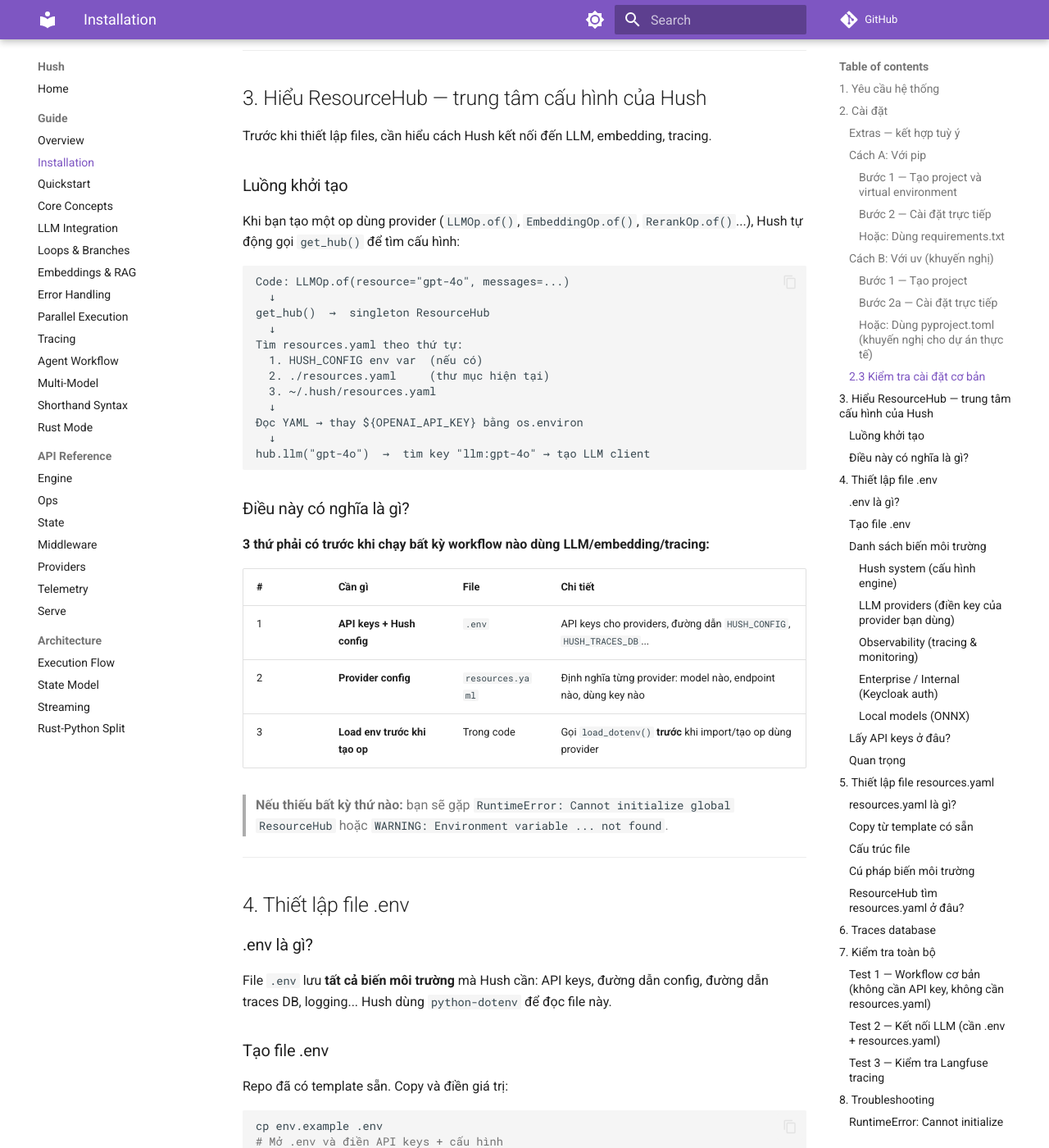
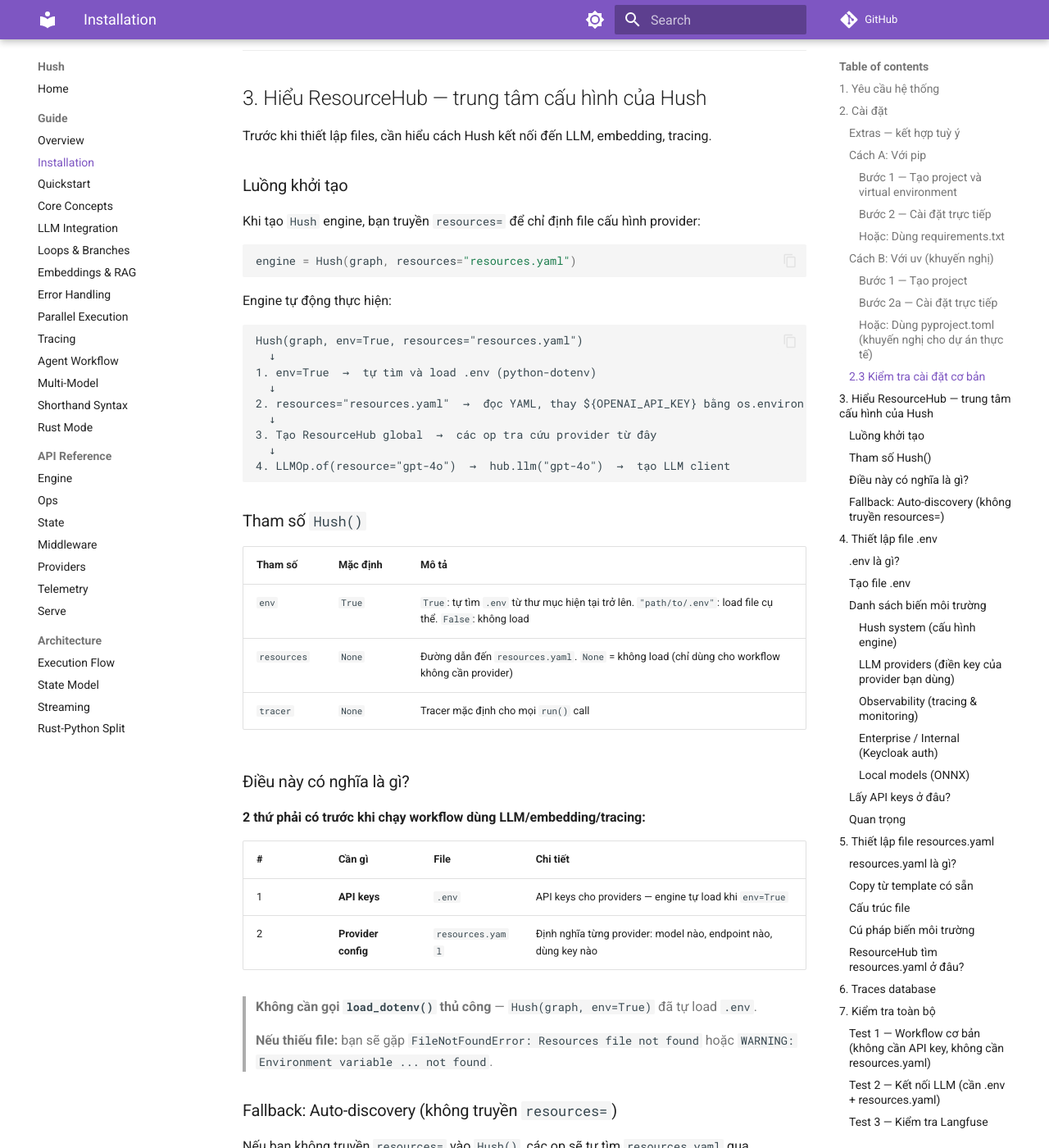
Before and after one commit to batman1m2001-cyber/Operonx, an MkDocs documentation site: the page built from docs/guide/01-cai-dat-va-thiet-lap.md, in a window 1280 px wide and 1400 px high, scrolled down 4419 px. Shown: the whole window at 82% size. Built offline with MkDocs 1.6.1 and Material for MkDocs 9.7.7, drawn with Linux system fonts in a browser that asks for light colours; comment, search, counter and statistics services are not loaded; some of the changed text lies outside the part shown.

Commit message:
docs: document Hush(env=, resources=) in setup guide and quickstart
Replace manual load_dotenv() + HUSH_CONFIG pattern with
Hush(graph, resources="resources.yaml") which handles both
env loading and resource discovery automatically.

````diff
--- a/docs/guide/01-cai-dat-va-thiet-lap.md
+++ b/docs/guide/01-cai-dat-va-thiet-lap.md
@@ -199,34 +199,56 @@ Trước khi thiết lập files, cần hiểu cách Hush kết nối đến LLM
 
 ### Luồng khởi tạo
 
-Khi bạn tạo một op dùng provider (`LLMOp.of()`, `EmbeddingOp.of()`, `RerankOp.of()`...), Hush tự động gọi `get_hub()` để tìm cấu hình:
+Khi tạo `Hush` engine, bạn truyền `resources=` để chỉ định file cấu hình provider:
+
+```python
+engine = Hush(graph, resources="resources.yaml")
+```
+
+Engine tự động thực hiện:
 
 ```
-Code: LLMOp.of(resource="gpt-4o", messages=...)
+Hush(graph, env=True, resources="resources.yaml")
   ↓
-get_hub()  →  singleton ResourceHub
+1. env=True  →  tự tìm và load .env (python-dotenv)
   ↓
-Tìm resources.yaml theo thứ tự:
-  1. HUSH_CONFIG env var  (nếu có)
-  2. ./resources.yaml     (thư mục hiện tại)
-  3. ~/.hush/resources.yaml
+2. resources="resources.yaml"  →  đọc YAML, thay ${OPENAI_API_KEY} bằng os.environ
   ↓
-Đọc YAML → thay ${OPENAI_API_KEY} bằng os.environ
+3. Tạo ResourceHub global  →  các op tra cứu provider từ đây
   ↓
-hub.llm("gpt-4o")  →  tìm key "llm:gpt-4o" → tạo LLM client
+4. LLMOp.of(resource="gpt-4o")  →  hub.llm("gpt-4o")  →  tạo LLM client
 ```
+
+### Tham số `Hush()`
+
+| Tham số | Mặc định | Mô tả |
+|---------|----------|-------|
+| `env` | `True` | `True`: tự tìm `.env` từ thư mục hiện tại trở lên. `"path/to/.env"`: load file cụ thể. `False`: không load |
+| `resources` | `None` | Đường dẫn đến `resources.yaml`. `None` = không load (chỉ dùng cho workflow không cần provider) |
+| `tracer` | `None` | Tracer mặc định cho mọi `run()` call |
 
 ### Điều này có nghĩa là gì?
 
-**3 thứ phải có trước khi chạy bất kỳ workflow nào dùng LLM/embedding/tracing:**
+**2 thứ phải có trước khi chạy workflow dùng LLM/embedding/tracing:**
 
 | # | Cần gì | File | Chi tiết |
 |---|--------|------|----------|
-| 1 | **API keys + Hush config** | `.env` | API keys cho providers, đường dẫn `HUSH_CONFIG`, `HUSH_TRACES_DB`... |
+| 1 | **API keys** | `.env` | API keys cho providers — engine tự load khi `env=True` |
 | 2 | **Provider config** | `resources.yaml` | Định nghĩa từng provider: model nào, endpoint nào, dùng key nào |
-| 3 | **Load env trước khi tạo op** | Trong code | Gọi `load_dotenv()` **trước** khi import/tạo op dùng provider |
 
-> **Nếu thiếu bất kỳ thứ nào:** bạn sẽ gặp `RuntimeError: Cannot initialize global ResourceHub` hoặc `WARNING: Environment variable ... not found`.
+> **Không cần gọi `load_dotenv()` thủ công** — `Hush(graph, env=True)` đã tự load `.env`.
+>
+> **Nếu thiếu file:** bạn sẽ gặp `FileNotFoundError: Resources file not found` hoặc `WARNING: Environment variable ... not found`.
+
+### Fallback: Auto-discovery (không truyền `resources=`)
+
+Nếu bạn không truyền `resources=` vào `Hush()`, các op sẽ tự tìm `resources.yaml` qua `get_hub()`:
+
+1. Biến môi trường `HUSH_CONFIG` (nếu có)
+2. `./resources.yaml` (thư mục hiện tại)
+3. `~/.hush/resources.yaml`
+
+> **Khuyến nghị:** Luôn truyền `resources=` cho rõ ràng. Auto-discovery phù hợp cho prototyping nhanh.
 
 ---
 
@@ -314,7 +336,7 @@ cp env.example .env
 
 - **KHÔNG commit file `.env` lên git.** File `.gitignore` của Hush đã bao gồm `.env`.
 - Mỗi người dùng tự tạo file `.env` riêng với keys của mình.
-- Phải gọi `load_dotenv()` ở đầu code **trước** khi tạo op dùng provider.
+- **Không cần gọi `load_dotenv()` thủ công** — `Hush(graph)` tự load `.env` (mặc định `env=True`).
 
 Xem đầy đủ template: `env.example` ở thư mục gốc của repository.
 
@@ -376,15 +398,21 @@ base_url: ${MY_URL:http://default}  # Tuỳ chọn — dùng default nếu chưa
 
 ### ResourceHub tìm resources.yaml ở đâu?
 
-Theo thứ tự ưu tiên (code: `_get_global_hub()` trong `hush.core.registry`):
+**Cách 1 (khuyến nghị):** Truyền trực tiếp vào engine:
+
+```python
+engine = Hush(graph, resources="resources.yaml")
+```
+
+**Cách 2 (fallback):** Nếu không truyền `resources=`, các op tự tìm qua `get_hub()`:
 
 1. Biến môi trường `HUSH_CONFIG` (nếu có)
-2. `./resources.yaml` (thư mục hiện tại — **phổ biến nhất**)
+2. `./resources.yaml` (thư mục hiện tại)
 3. `~/.hush/resources.yaml` (thư mục home)
 
-> **Tip:** Nếu chạy code từ thư mục khác với nơi đặt `resources.yaml`, set `HUSH_CONFIG` trong `.env`:
-> ```dotenv
-> HUSH_CONFIG=/path/to/resources.yaml
+> **Tip:** Nếu chạy code từ thư mục khác với nơi đặt `resources.yaml`, dùng đường dẫn tuyệt đối:
+> ```python
+> engine = Hush(graph, resources="/path/to/resources.yaml")
 > ```
 
 ---
@@ -443,9 +471,6 @@ Result: Hello from Hush!
 ```bash
 python3 -c "
 import asyncio
-from dotenv import load_dotenv
-load_dotenv()  # BẮT BUỘC: load env vars trước khi tạo op
-
 from hush.core import Hush, GraphOp, START, END, PARENT
 from hush.providers import chain
 
@@ -457,7 +482,8 @@ async def main():
         )
         START >> chat >> END
 
-    engine = Hush(graph)
+    # env=True (mặc định) tự load .env, resources= chỉ định file provider
+    engine = Hush(graph, resources='resources.yaml')
     result = await engine.run(inputs={})
     print(f'LLM response: {result[\"content\"]}')
 
@@ -476,9 +502,6 @@ LLM response: Hello, dear friend!
 ```bash
 python3 -c "
 import asyncio
-from dotenv import load_dotenv
-load_dotenv()
-
 from hush.core import Hush, GraphOp, op, START, END, PARENT
 from hush.telemetry import LangfuseTracer
 
@@ -492,7 +515,7 @@ async def main():
         START >> step >> END
 
     tracer = LangfuseTracer(resource='langfuse:hush')
-    engine = Hush(graph, tracer=tracer)
+    engine = Hush(graph, resources='resources.yaml', tracer=tracer)
     result = await engine.run(inputs={})
     print(f'Result: {result[\"message\"]}')
     print('Check Langfuse dashboard for the trace.')
@@ -511,9 +534,9 @@ Mở [cloud.langfuse.com](https://cloud.langfuse.com) → Traces → bạn sẽ
 
 ResourceHub không tìm được `resources.yaml`. Kiểm tra:
 
-1. File `resources.yaml` có ở thư mục hiện tại không? (`ls resources.yaml`)
-2. Hoặc set `HUSH_CONFIG` trong `.env` trỏ đến đúng đường dẫn
-3. Đã gọi `load_dotenv()` trước khi import op chưa?
+1. Đã truyền `resources=` vào `Hush()`? Ví dụ: `Hush(graph, resources="resources.yaml")`
+2. File `resources.yaml` có tồn tại ở đường dẫn đó không?
+3. Nếu không dùng `resources=`, file `resources.yaml` có ở thư mục hiện tại không?
 
 ### `ModuleNotFoundError: No module named 'hush'`
 
@@ -526,10 +549,11 @@ uv pip install "hush-icore @ git+https://github.com/batman1m2001-cyber/Hush-ai.g
 
 ### `WARNING: Environment variable OPENAI_API_KEY not found`
 
-File `.env` chưa được tạo hoặc chưa load. Kiểm tra:
+File `.env` chưa được tạo hoặc engine chưa load được. Kiểm tra:
 
 1. File `.env` có tồn tại ở thư mục gốc project không?
-2. Code có gọi `load_dotenv()` **trước** khi tạo op dùng provider không?
+2. `Hush(graph, env=True)` (mặc định) — engine tự tìm `.env` từ CWD trở lên
+3. Nếu `.env` ở nơi khác, truyền đường dẫn: `Hush(graph, env="/path/to/.env")`
 
 ### `openai.AuthenticationError: Incorrect API key`
 
````
Also changed, not shown: docs/guide/02-quickstart.md (+6 -5 lines).
